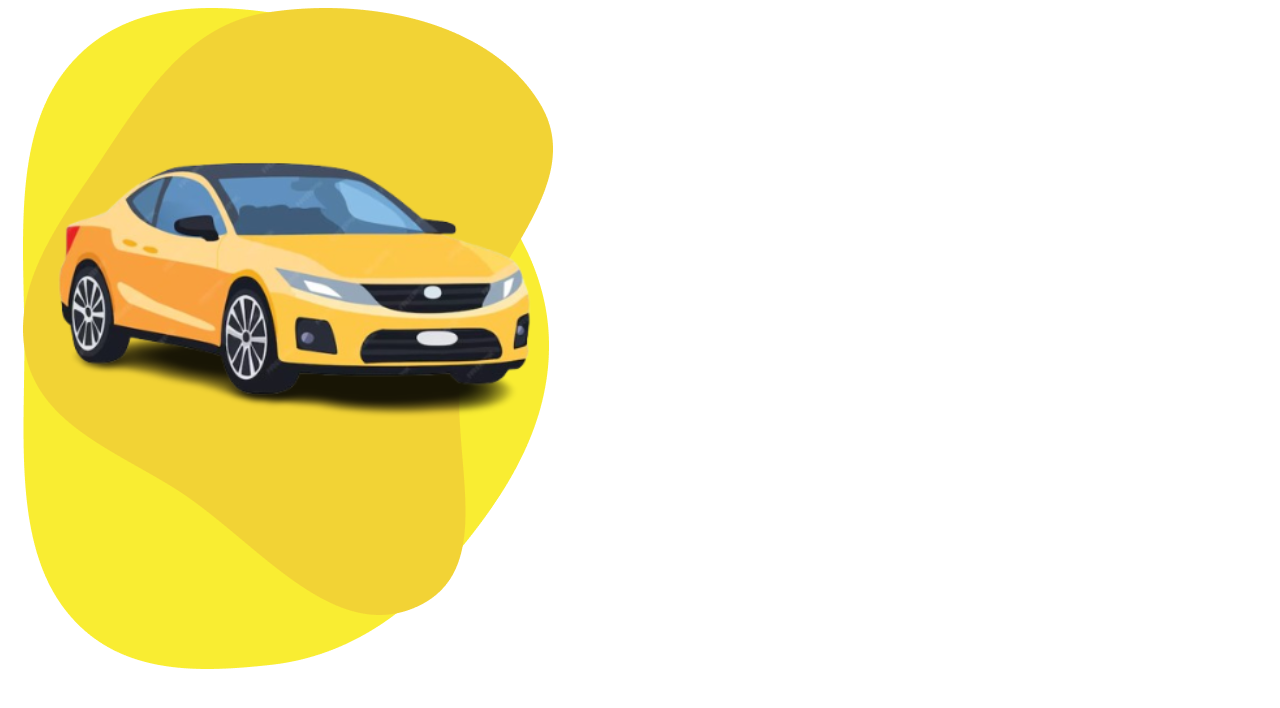
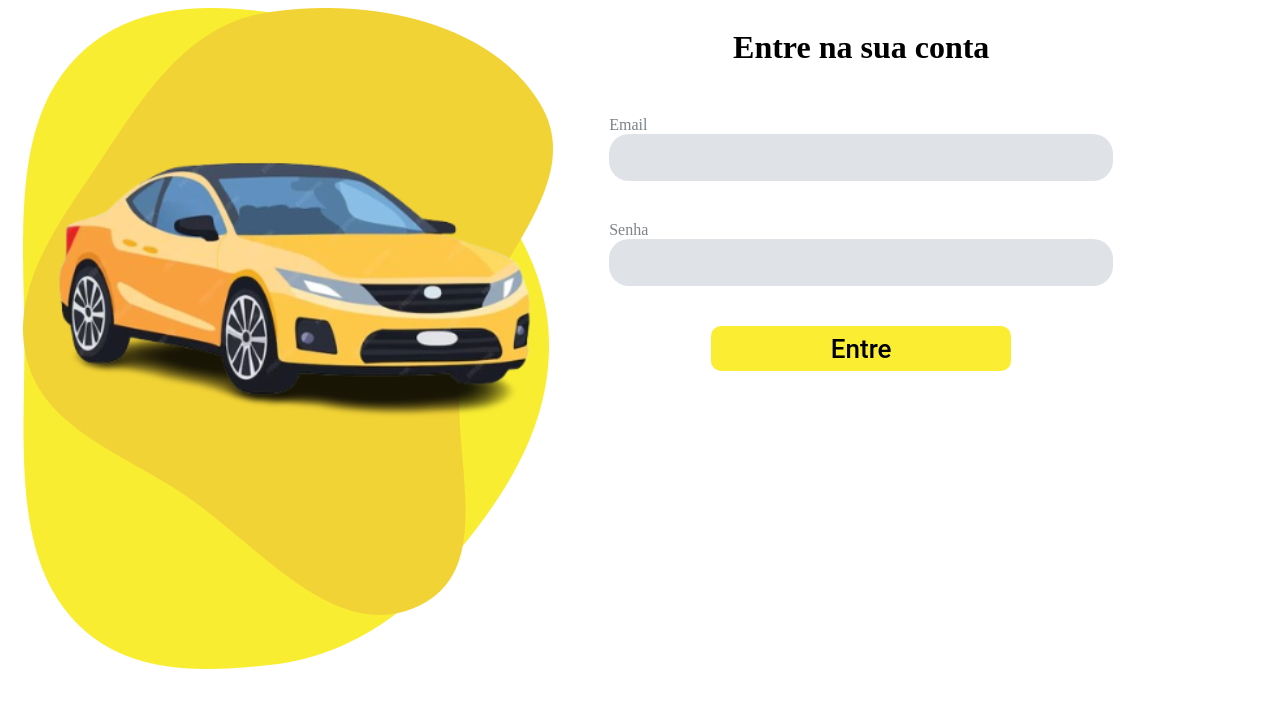
Before and after one commit to hestturia/Quebra-Molas-Frontend, a React (Vite) app in the folder QuebraMolas/: page / in a window 1280 px wide. Shown: the top 708 px of the page. Built offline with nearby package versions, Linux system fonts and the light colour scheme.

Commit message:
feat: adding login page

```diff
--- a/QuebraMolas/src/App.jsx
+++ b/QuebraMolas/src/App.jsx
@@ -1,9 +1,9 @@
-import Layout from "./components/layout/layout";
+import Login from "./pages/Login/Login";
 
 function App() {
 
   return (
-    <Layout></Layout>
+    <Login/>
   )
 }
 
--- a/QuebraMolas/src/components/CampoInput/CampoInput.jsx
+++ b/QuebraMolas/src/components/CampoInput/CampoInput.jsx
@@ -21,10 +21,10 @@ const Input = styled.input`
     border-radius: 20px;
 `
 
-const CampoInput = ({texto, type, placeholder}) => {
+const CampoInput = ({label, type, placeholder}) => {
     return(
         <Container>
-            <Label>{texto}</Label>
+            <Label>{label}</Label>
             <Input type={type} placeholder={placeholder}/>
         </Container>
     )
--- a/QuebraMolas/src/components/Formulario/Formulario.jsx
+++ b/QuebraMolas/src/components/Formulario/Formulario.jsx
@@ -6,12 +6,12 @@ const Titulo = styled.h1`
     margin-bottom: 50px;
 `
 const FormularioContainer = styled.form`
-    width: 50%;
+    width: 65%;
 
     display: flex;
     flex-direction: column;
     align-items: center;
-
+    margin: auto 0;
 `
 
 const Formulario = ({titulo, children, textoBotao}) => {
--- /dev/null
+++ b/QuebraMolas/src/pages/Login/Login.jsx
@@ -0,0 +1,25 @@
+import styled from 'styled-components';
+import Layout from '../../components/layout/layout';
+import Formulario from '../../components/Formulario/Formulario';
+import CampoInput from '../../components/CampoInput/CampoInput';
+
+const ContainerMain = styled.main`
+    display: flex;
+    justify-content: space-between;
+`
+
+const Login = () => {
+    return(
+        <ContainerMain>
+            <Layout/>
+
+            <Formulario titulo='Entre na sua conta' textoBotao='Entre'>
+
+                <CampoInput label='Email' />
+                <CampoInput label='Senha'/>
+            </Formulario>
+        </ContainerMain>
+    )
+}
+
+export default Login;
```
